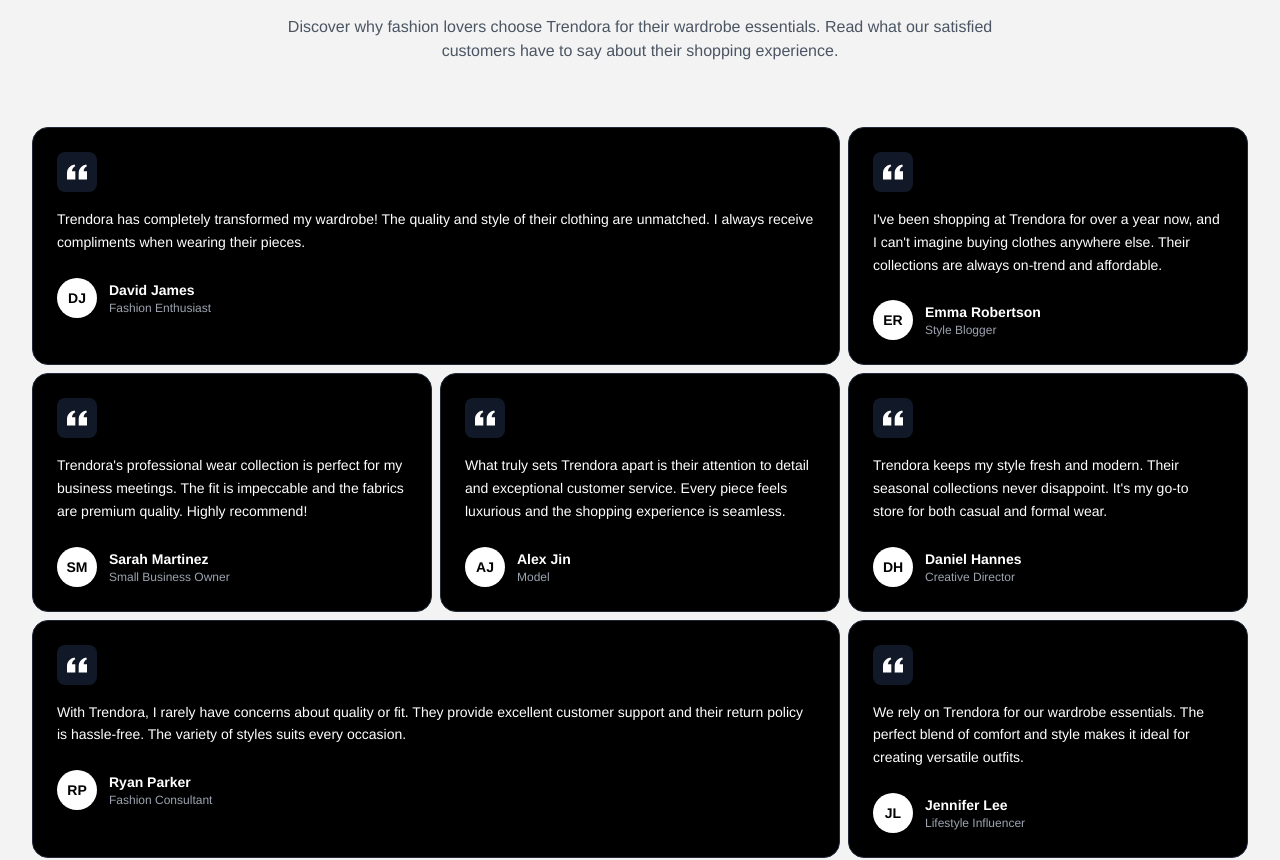
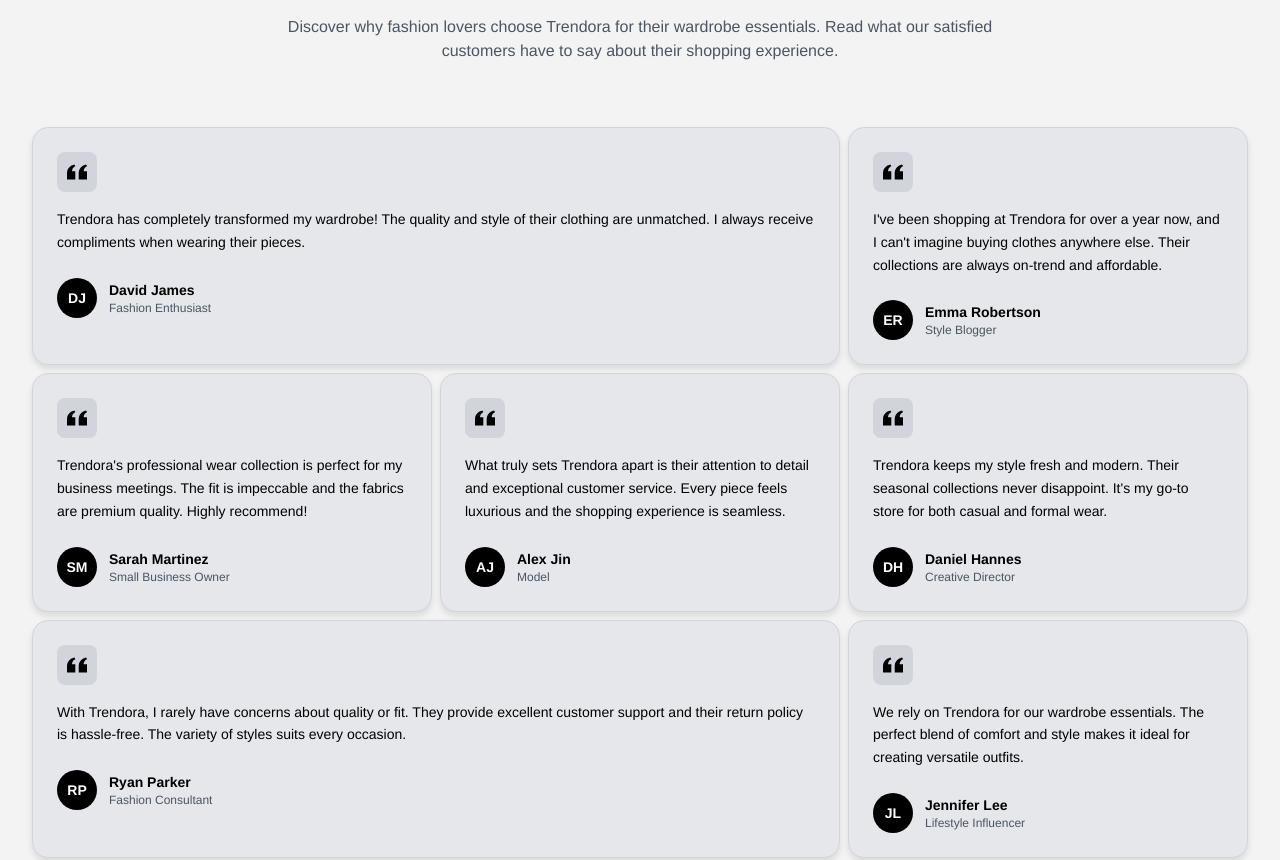
Before and after one commit to NKDMMadhusankha/Trendora, a React (Vite) app in the folder Client/: page / in a window 1280 px wide. Shown: the part 3360-4220 px from the top of the page. Built offline with nearby package versions, Linux system fonts and the light colour scheme.

Commit message:
Add framer-motion animations to testimonials section
Integrated framer-motion to animate the testimonials header and cards in the Review component. Added entrance, hover, and staggered animations for improved user experience and visual appeal. Updated testimonial card styles for a lighter theme.

```diff
--- a/Client/src/Components/Review.jsx
+++ b/Client/src/Components/Review.jsx
@@ -1,4 +1,5 @@
 import React from 'react';
+import { motion } from 'framer-motion';
 
 export default function Testimonials() {
   const testimonials = [
@@ -74,67 +75,138 @@
     }
   ];
 
+  const containerVariants = {
+    hidden: { opacity: 0 },
+    visible: {
+      opacity: 1,
+      transition: {
+        staggerChildren: 0.1
+      }
+    }
+  };
+
+  const cardVariants = {
+    hidden: {
+      opacity: 0,
+      y: 50
+    },
+    visible: {
+      opacity: 1,
+      y: 0,
+      transition: {
+        duration: 0.6,
+        ease: "easeOut"
+      }
+    }
+  };
+
   return (
     <div className="min-h-screen py-20 px-4" style={{ fontFamily: '"Helvetica Neue", Helvetica, Arial, sans-serif' }}>
       <div className="container mx-auto px-4">
         {/* Header */}
-        <div className="text-center mb-16" style={{ fontFamily: '"Helvetica Neue", Helvetica, Arial, sans-serif' }}>
-          <div className="flex items-center justify-center gap-4 mb-6">
+        <motion.div
+          className="text-center mb-16"
+          style={{ fontFamily: '"Helvetica Neue", Helvetica, Arial, sans-serif' }}
+          initial={{ opacity: 0, y: -30 }}
+          whileInView={{ opacity: 1, y: 0 }}
+          viewport={{ once: true }}
+          transition={{ duration: 0.6 }}
+        >
+          <motion.div
+            className="flex items-center justify-center gap-4 mb-6"
+            initial={{ opacity: 0, scale: 0 }}
+            whileInView={{ opacity: 1, scale: 1 }}
+            viewport={{ once: true }}
+            transition={{ duration: 0.5, delay: 0.2 }}
+          >
             <div className="h-px w-16 bg-gradient-to-r from-transparent to-gray-400"></div>
             <div className="h-px w-16 bg-gradient-to-l from-transparent to-gray-400"></div>
-          </div>
+          </motion.div>
 
-          <h2 className="text-4xl md:text-5xl text-black mb-4" style={{ fontWeight: 'bold', fontFamily: '"Helvetica Neue", Helvetica, Arial, sans-serif' }}>
+          <motion.h2
+            className="text-4xl md:text-5xl text-black mb-4"
+            style={{ fontWeight: 'bold', fontFamily: '"Helvetica Neue", Helvetica, Arial, sans-serif' }}
+            initial={{ opacity: 0, y: 20 }}
+            whileInView={{ opacity: 1, y: 0 }}
+            viewport={{ once: true }}
+            transition={{ duration: 0.6, delay: 0.3 }}
+          >
             WHAT OUT CUSTOMERS ARE SAYING
-          </h2>
+          </motion.h2>
 
-          <p className="text-gray-600 max-w-3xl mx-auto" style={{ fontFamily: '"Helvetica Neue", Helvetica, Arial, sans-serif' }}>
+          <motion.p
+            className="text-gray-600 max-w-3xl mx-auto"
+            style={{ fontFamily: '"Helvetica Neue", Helvetica, Arial, sans-serif' }}
+            initial={{ opacity: 0, y: 20 }}
+            whileInView={{ opacity: 1, y: 0 }}
+            viewport={{ once: true }}
+            transition={{ duration: 0.6, delay: 0.4 }}
+          >
             Discover why fashion lovers choose Trendora for their wardrobe essentials.
             Read what our satisfied customers have to say about their shopping experience.
-          </p>
-        </div>
+          </motion.p>
+        </motion.div>
 
         {/* Testimonials Grid */}
-        <div className="grid grid-cols-1 md:grid-cols-3 gap-2">
+        <motion.div
+          className="grid grid-cols-1 md:grid-cols-3 gap-2"
+          variants={containerVariants}
+          initial="hidden"
+          whileInView="visible"
+          viewport={{ once: true, margin: "-100px" }}
+        >
           {testimonials.map((testimonial, index) => (
-            <div
+            <motion.div
               key={index}
-              className={`bg-black rounded-2xl p-6 border border-gray-800 hover:border-gray-600 transition-all duration-300 hover:shadow-lg ${testimonial.span}`}
-              style={{ fontFamily: '"Helvetica Neue", Helvetica, Arial, sans-serif' }}
+              className={`bg-gray-200 rounded-2xl p-6 border border-gray-300 shadow-md hover:border-gray-400 hover:shadow-xl transition-all duration-300 ${testimonial.span}`}
+              style={{
+                fontFamily: '"Helvetica Neue", Helvetica, Arial, sans-serif',
+                boxShadow: '0 4px 6px rgba(0, 0, 0, 0.1)'
+              }}
+              variants={cardVariants}
             >
               {/* Quote Icon */}
-              <div className="w-10 h-10 bg-gray-900 rounded-lg flex items-center justify-center mb-4">
+              <motion.div
+                className="w-10 h-10 bg-gray-300 rounded-lg flex items-center justify-center mb-4"
+                whileHover={{ rotate: 360 }}
+                transition={{ duration: 0.6 }}
+              >
                 <svg
-                  className="w-5 h-5 text-white"
+                  className="w-5 h-5 text-black"
                   fill="currentColor"
                   viewBox="0 0 24 24"
                 >
                   <path d="M14.017 21v-7.391c0-5.704 3.731-9.57 8.983-10.609l.995 2.151c-2.432.917-3.995 3.638-3.995 5.849h4v10h-9.983zm-14.017 0v-7.391c0-5.704 3.748-9.57 9-10.609l.996 2.151c-2.433.917-3.996 3.638-3.996 5.849h3.983v10h-9.983z" />
                 </svg>
-              </div>
+              </motion.div>
 
               {/* Testimonial Text */}
-              <p className="text-white text-sm leading-relaxed mb-6" style={{ fontFamily: '"Helvetica Neue", Helvetica, Arial, sans-serif' }}>
+              <p className="text-black text-sm leading-relaxed mb-6" style={{ fontFamily: '"Helvetica Neue", Helvetica, Arial, sans-serif' }}>
                 {testimonial.text}
               </p>
 
               {/* Author Info */}
               <div className="flex items-center gap-3">
-                <div className="w-10 h-10 bg-white rounded-full flex items-center justify-center text-black font-semibold text-sm" style={{ fontFamily: '"Helvetica Neue", Helvetica, Arial, sans-serif' }}>
+                <motion.div
+                  className="w-10 h-10 bg-black rounded-full flex items-center justify-center text-white font-semibold text-sm"
+                  style={{ fontFamily: '"Helvetica Neue", Helvetica, Arial, sans-serif' }}
+                  whileHover={{ scale: 1.2 }}
+                  transition={{ duration: 0.3 }}
+                >
                   {testimonial.avatar}
-                </div>
+                </motion.div>
                 <div>
-                  <h4 className="text-white font-semibold text-sm" style={{ fontFamily: '"Helvetica Neue", Helvetica, Arial, sans-serif' }}>
+                  <h4 className="text-black font-semibold text-sm" style={{ fontFamily: '"Helvetica Neue", Helvetica, Arial, sans-serif' }}>
                     {testimonial.name}
                   </h4>
-                  <p className="text-gray-400 text-xs" style={{ fontFamily: '"Helvetica Neue", Helvetica, Arial, sans-serif' }}>
+                  <p className="text-gray-600 text-xs" style={{ fontFamily: '"Helvetica Neue", Helvetica, Arial, sans-serif' }}>
                     {testimonial.role}
                   </p>
                 </div>
               </div>
-            </div>
+            </motion.div>
           ))}
-        </div>
+        </motion.div>
       </div>
     </div>
   );
```
